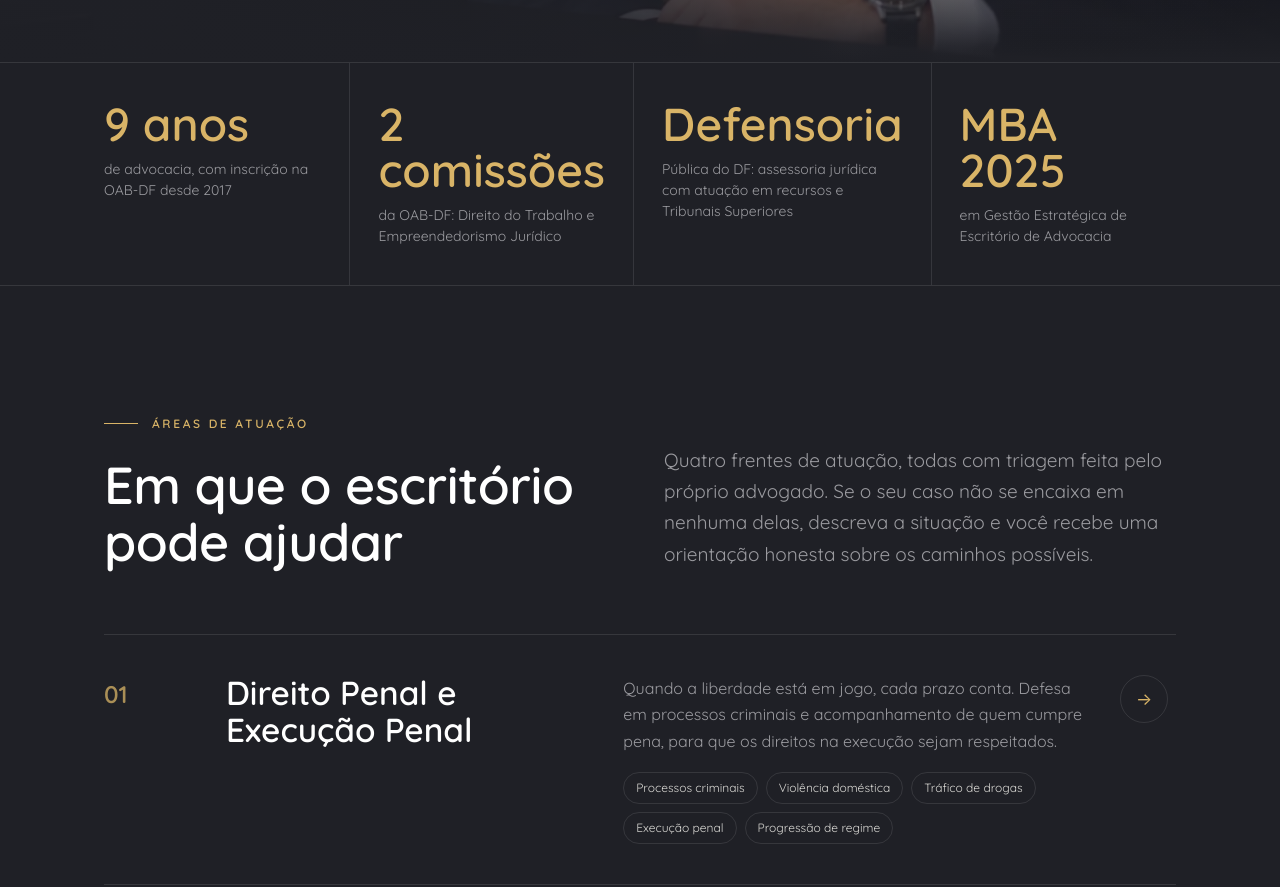
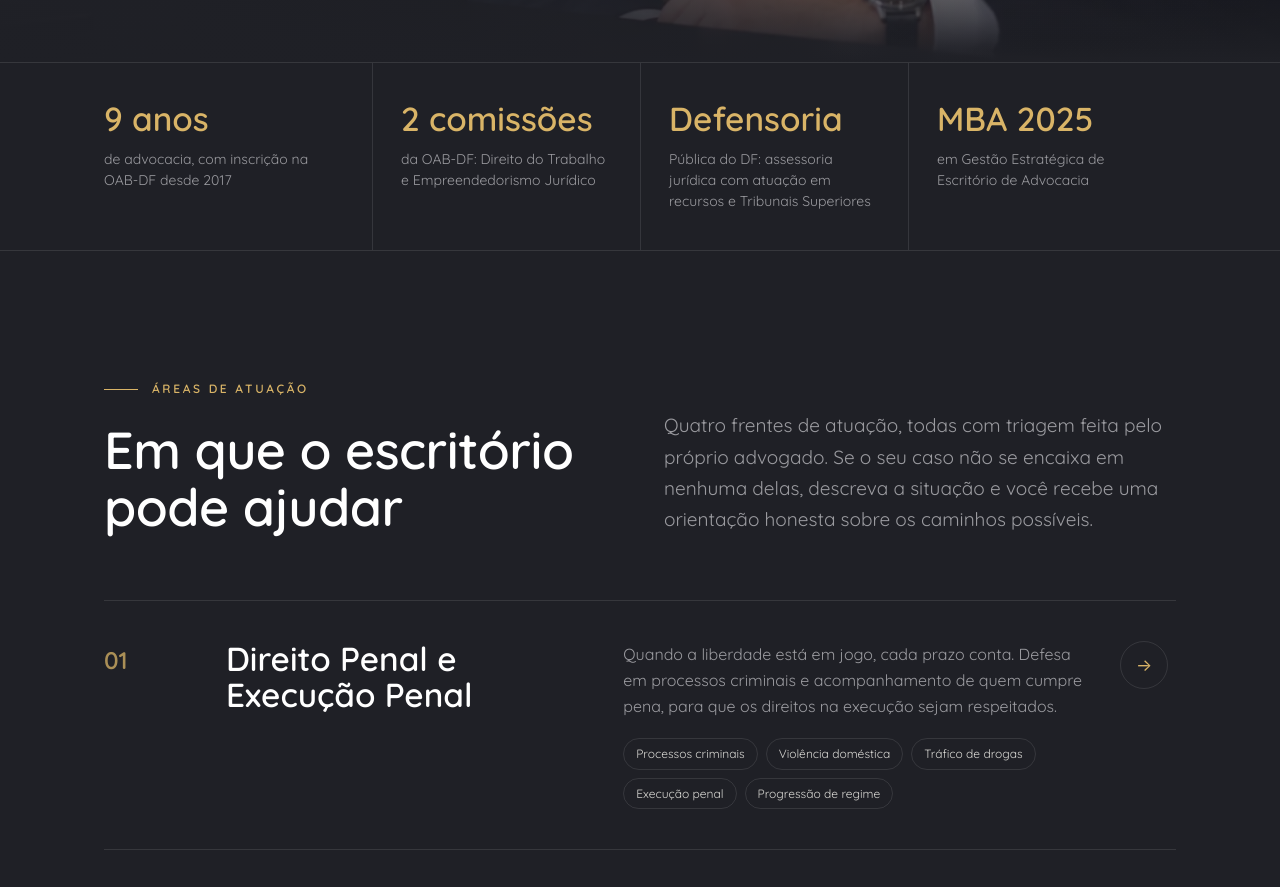
Before and after one commit to andrecanterucio/bruno-camillo-advogado, a website: page index.html in a window 1280 px wide. Shown: the part 861-1748 px from the top of the page. Drawn offline with Linux system fonts and the light colour scheme.

Commit message:
fix(lp): numeros da faixa de fatos sem quebra com a fonte Quicksand
Co-Authored-By: Claude Sonnet 5.5 <noreply@anthropic.com>

```diff
--- a/index.html
+++ b/index.html
@@ -186,7 +186,7 @@ h1{font-weight:700}
 .facts .wrap{display:grid;grid-template-columns:repeat(4,1fr)}
 .fact{padding:38px 28px;border-left:1px solid var(--line)}
 .fact:first-child{border-left:0;padding-left:0}
-.fact .n{font-family:var(--serif);font-size:clamp(34px,3.6vw,48px);color:var(--gold);line-height:1}
+.fact .n{font-family:var(--serif);font-size:clamp(22px,2.6vw,34px);color:var(--gold);line-height:1.1;white-space:nowrap}
 .fact p{font-size:14px;color:var(--muted);margin-top:12px;line-height:1.5;max-width:26ch}
 
 /* areas */
@@ -343,6 +343,7 @@ footer{border-top:1px solid var(--line);padding:56px 0 40px;background:var(--ink
   #wa span{display:none}#wa{padding:0;width:56px;height:56px;justify-content:center;right:16px}
   details p{padding-right:0}
 }
+@media(max-width:520px){.fact .n{font-size:20px}.fact p{font-size:13px}}
 </style>
 </head>
 <body>
```
